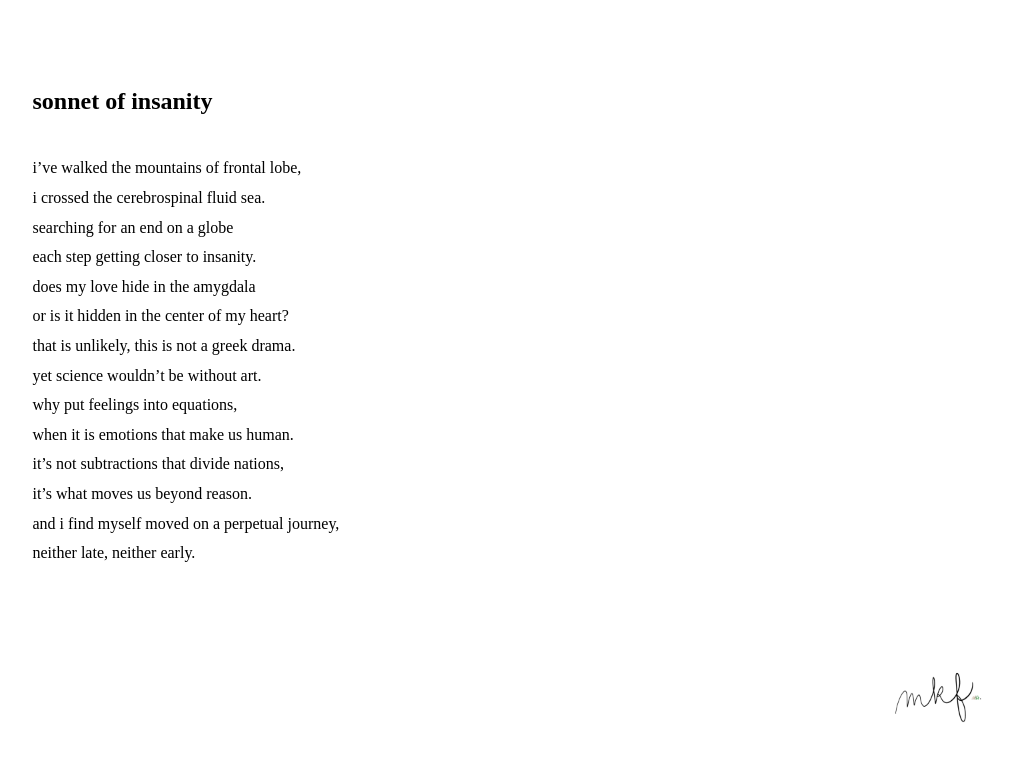
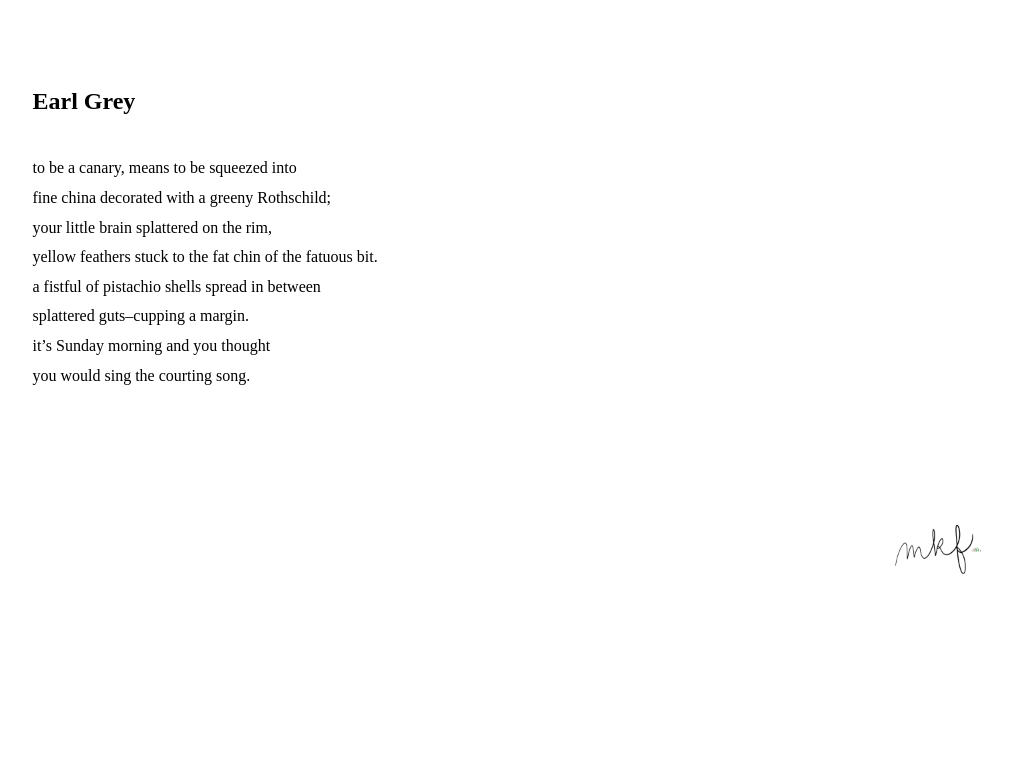
Before and after one commit to poema-mcd/poema-mcd.github.io, a plain HTML site: page index.html in a window 1280 px wide. Shown: the whole page, without its empty margins (64-1076 px from the left). Drawn offline with Linux system fonts and the light colour scheme.

Commit message:
Earl Grey

```diff
--- a/index.html
+++ b/index.html
@@ -33,27 +33,23 @@
   </head>
   <body>
 
-    <h2>sonnet of insanity</h2>
+    <h2>Earl Grey</h2>
         <script>
             var shirka = window.innerWidth;
             var vishka = window.innerHeight;
             var x = document.getElementById("t");
         </script>
     <p>
-        i’ve walked the mountains of frontal lobe,<br>
-i crossed the cerebrospinal fluid sea.<br>
-searching for an end on a globe<br>
-each step getting closer to insanity.<br>
-does my love hide in the amygdala<br>
-or is it hidden in the center of my heart?<br>
-that is unlikely, this is not a greek drama.<br>
-yet science wouldn’t be without art.<br>
-why put feelings into equations,<br>
-when it is emotions that make us human.<br>
-it’s not subtractions that divide nations,<br>
-it’s what moves us beyond reason.<br>
-and i find myself moved on a perpetual journey,<br>
-neither late, neither early.                           <br>
+      to be a canary, means to be squeezed into   		<br>
+fine china decorated with a greeny Rothschild;    		<br>
+your little brain splattered on the rim, 			<br>
+yellow feathers stuck to the fat chin of the fatuous bit.  <br>
+a fistful of pistachio shells spread in between		<br>
+splattered guts–cupping a margin.				<br>
+it’s Sunday morning and you thought 			<br>
+you would sing the courting song.				<br>
+
+                          <br>
     </p>
 
     <img src="signature.jpg"/>
```
